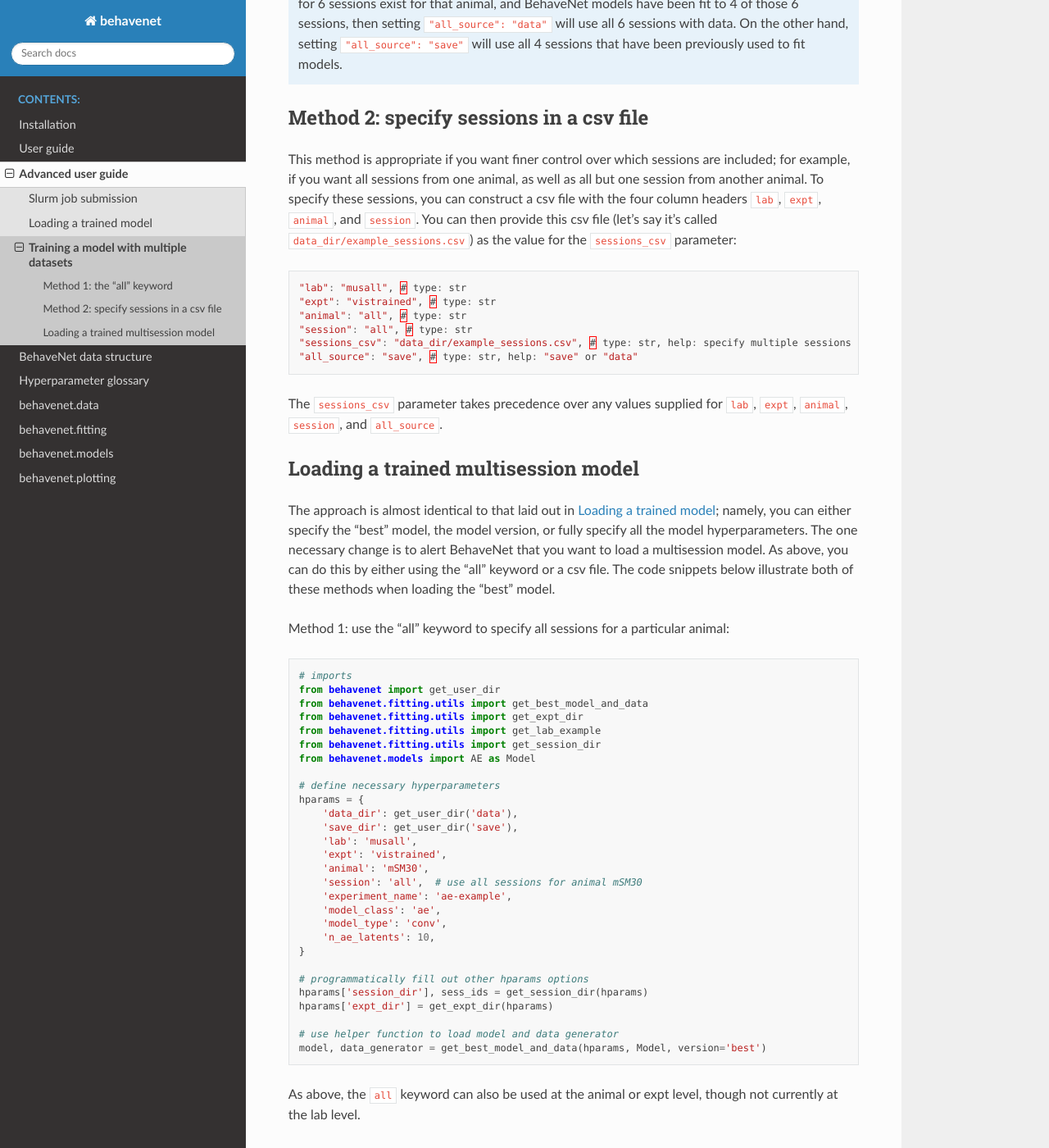
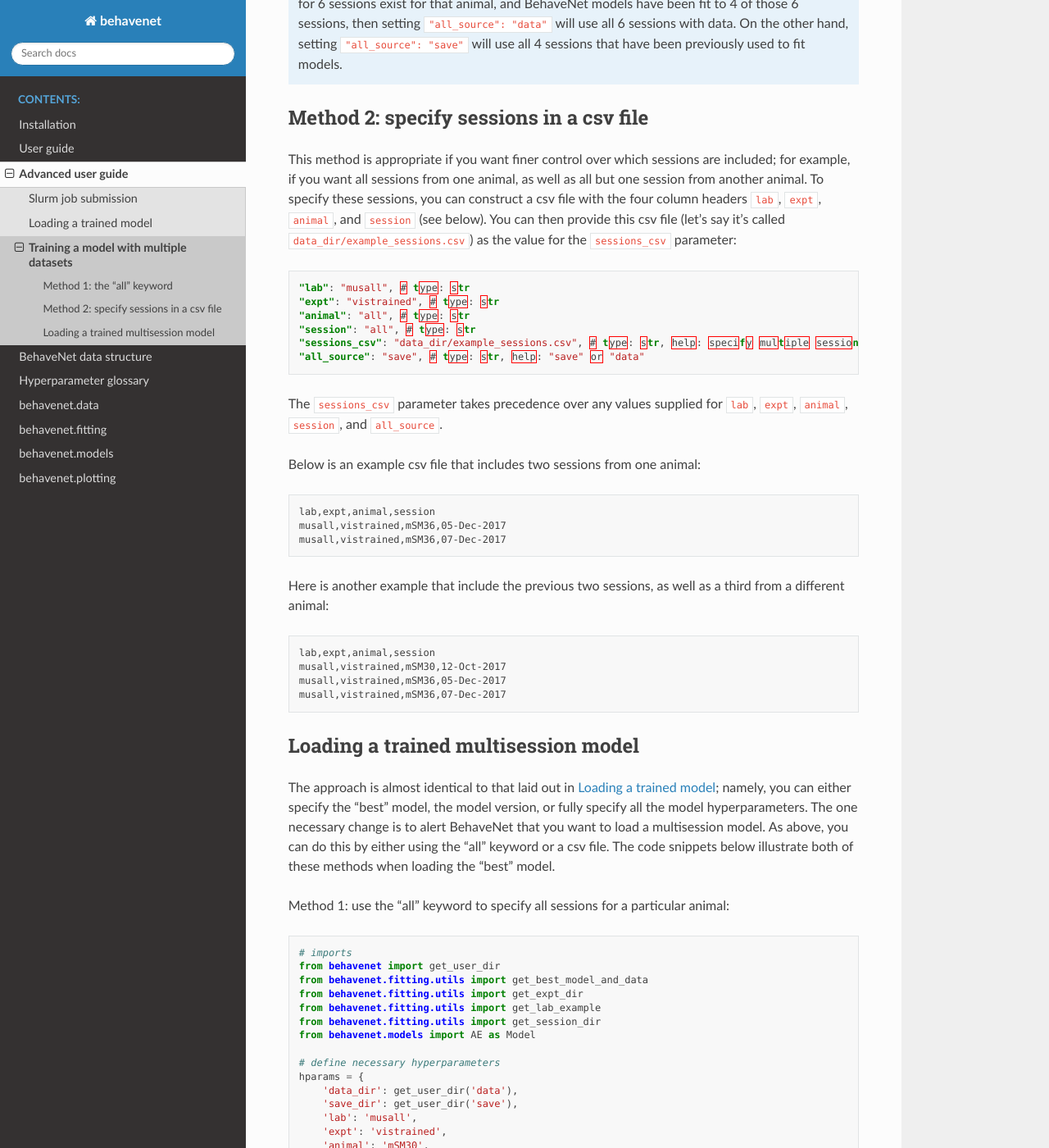
Before and after one commit to themattinthehatt/behavenet, a Sphinx documentation site: the page built from docs/source/adv_user_guide.multisession.rst, in a window 1280 px wide and 1400 px high, scrolled down 1689 px. Shown: the whole window at 82% size. Built offline with Sphinx 7.4.7 and the Read the Docs theme 2.0.0, drawn with Linux system fonts in a browser that asks for light colours; some of the changed text lies outside the part shown.

Commit message:
multisession doc update

```diff
--- a/docs/source/adv_user_guide.multisession.rst
+++ b/docs/source/adv_user_guide.multisession.rst
@@ -18,7 +18,7 @@ require modifying the data configuration json before training. We'll use the Mus
 example; below is the relevant section of the json file located in
 ``behavenet/configs/data_default.json`` that we will modify below.
 
-.. code-block:: javascript
+.. code-block:: JSON
 
     "lab": "musall", # type: str
     "expt": "vistrained", # type: str
@@ -40,7 +40,7 @@ This method is appropriate if you want to fit a model on all sessions from a spe
 experiment, or lab. For example, if we want to fit a model on all sessions from animal
 ``mSM30``, we would modify the ``session`` parameter value to ``all``:
 
-.. code-block:: javascript
+.. code-block:: JSON
 
     "lab": "musall", # type: str
     "expt": "vistrained", # type: str
@@ -58,7 +58,7 @@ lists the lab, expt, animal, and session for all sessions in that multisession.
 If we want to fit a model on all sessions from all animals in the ``vistrained`` experiment, we
 would modify the ``animal`` parameter value to ``all``:
 
-.. code-block:: javascript
+.. code-block:: JSON
 
     "lab": "musall", # type: str
     "expt": "vistrained", # type: str
@@ -89,10 +89,11 @@ Method 2: specify sessions in a csv file
 This method is appropriate if you want finer control over which sessions are included; for example,
 if you want all sessions from one animal, as well as all but one session from another animal. To
 specify these sessions, you can construct a csv file with the four column headers ``lab``,
-``expt``, ``animal``, and ``session``. You can then provide this csv file (let's say it's called
-``data_dir/example_sessions.csv``) as the value for the ``sessions_csv`` parameter:
+``expt``, ``animal``, and ``session`` (see below). You can then provide this csv file
+(let's say it's called ``data_dir/example_sessions.csv``) as the value for the ``sessions_csv``
+parameter:
 
-.. code-block:: javascript
+.. code-block:: JSON
 
     "lab": "musall", # type: str
     "expt": "vistrained", # type: str
@@ -104,6 +105,23 @@ specify these sessions, you can construct a csv file with the four column header
 The ``sessions_csv`` parameter takes precedence over any values supplied for ``lab``, ``expt``,
 ``animal``, ``session``, and ``all_source``.
 
+Below is an example csv file that includes two sessions from one animal:
+
+.. code-block:: text
+
+    lab,expt,animal,session
+    musall,vistrained,mSM36,05-Dec-2017
+    musall,vistrained,mSM36,07-Dec-2017
+
+Here is another example that include the previous two sessions, as well as a third from a different
+animal:
+
+.. code-block:: text
+
+    lab,expt,animal,session
+    musall,vistrained,mSM30,12-Oct-2017
+    musall,vistrained,mSM36,05-Dec-2017
+    musall,vistrained,mSM36,07-Dec-2017
 
 Loading a trained multisession model
 ------------------------------------
```
Also changed, not shown: 2 other files.
